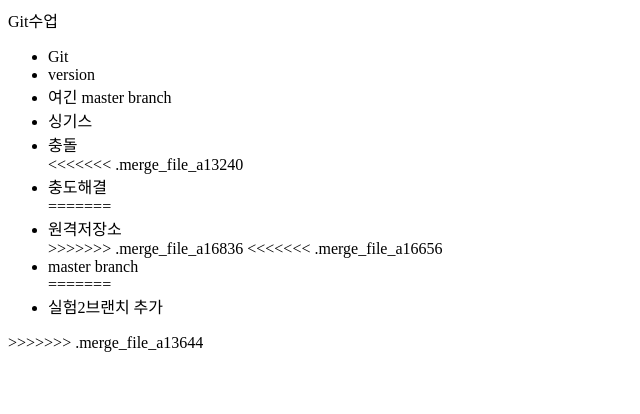
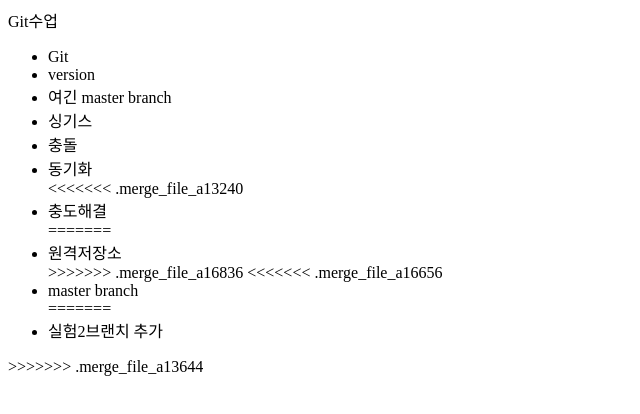
Before and after one commit to whathellpattaya/pattaya, a plain HTML site: page index.html in a window 1280 px wide. Shown: the whole page, without its empty margins (0-640 px from the left). Drawn offline with Linux system fonts and the light colour scheme.

Commit message:
push 추가

```diff
--- a/index.html
+++ b/index.html
@@ -11,6 +11,7 @@
 			<li>여긴 master branch </li>
 			<li>싱기스</li>
 			<li>충돌</li>
+			<li>동기화</li>
 <<<<<<< .merge_file_a13240
 			<li>충도해결</li>
 =======
```
